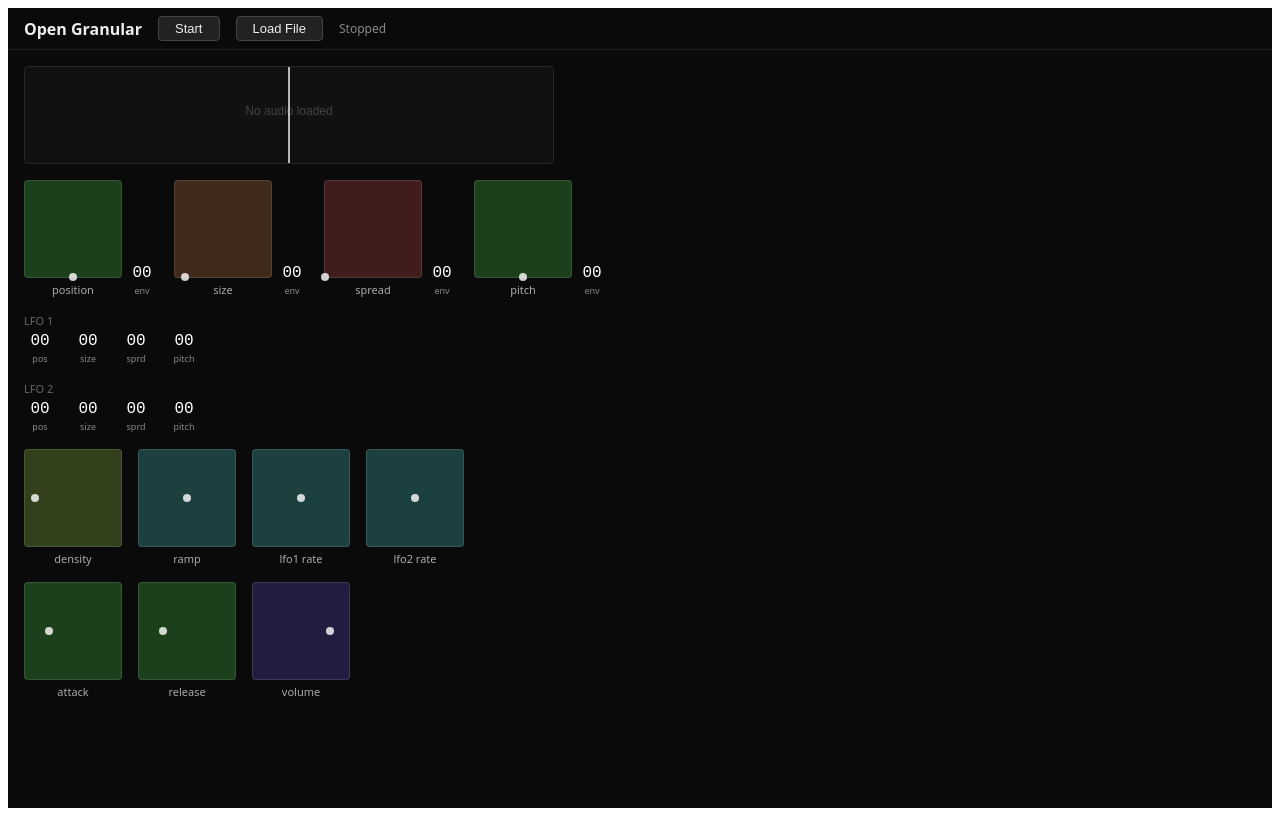
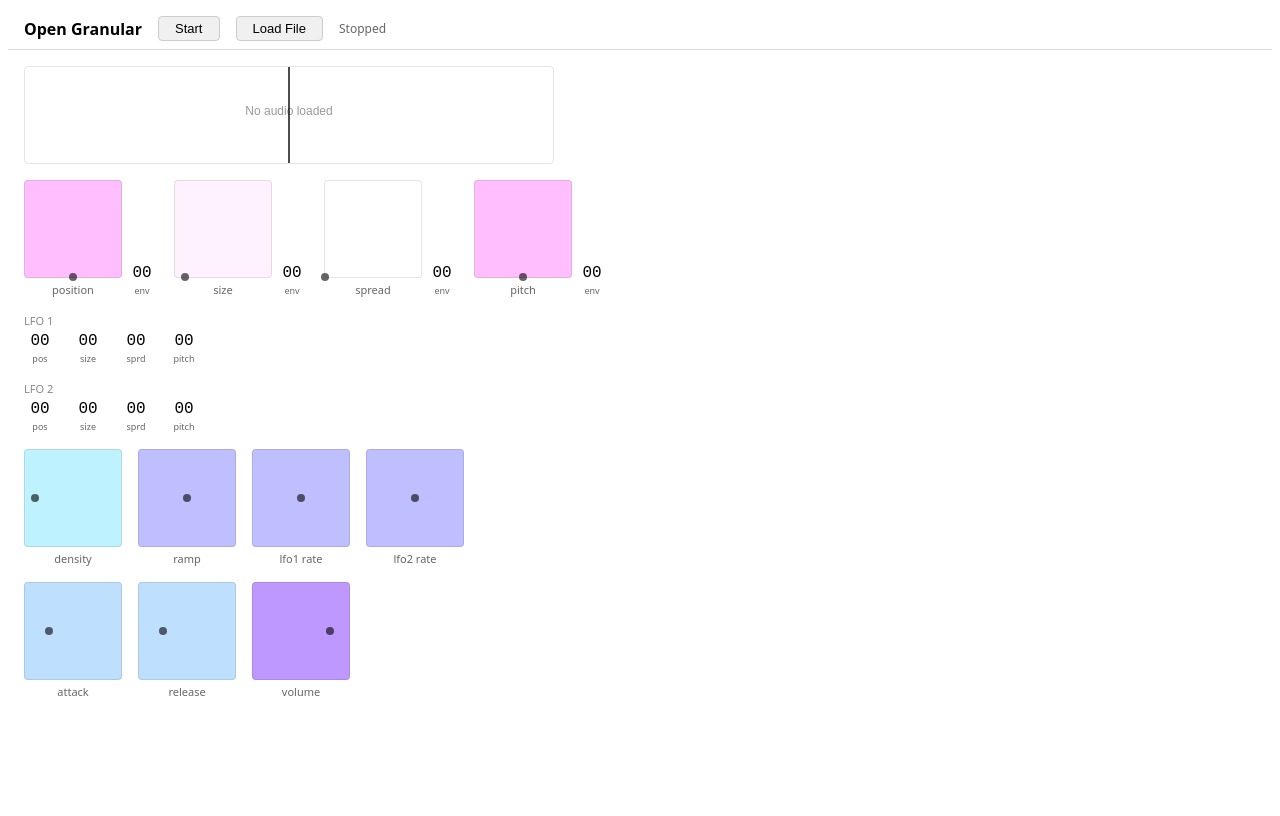
Before and after one commit to lucaskuzma/open-granular-js, a React (Vite) app: page / in a window 1280 px wide. Built offline with nearby package versions, Linux system fonts and the light colour scheme.

Commit message:
fix colors

```diff
--- a/src/App.tsx
+++ b/src/App.tsx
@@ -77,8 +77,8 @@ export default function App() {
   return (
     <div
       style={{
-        backgroundColor: "#0a0a0a",
-        color: "#eee",
+        backgroundColor: "#fff",
+        color: "#000",
         minHeight: "100vh",
         fontFamily: "system-ui, sans-serif",
       }}
@@ -90,7 +90,7 @@ export default function App() {
           alignItems: "center",
           gap: 16,
           padding: "8px 16px",
-          borderBottom: "1px solid #222",
+          borderBottom: "1px solid #ddd",
         }}
       >
         <span style={{ fontWeight: 600, fontSize: 16 }}>Open Granular</span>
@@ -114,7 +114,7 @@ export default function App() {
           }}
         />
 
-        <span style={{ fontSize: 12, color: "#888" }}>{status}</span>
+        <span style={{ fontSize: 12, color: "#666" }}>{status}</span>
       </div>
 
       {/* Synth panel */}
@@ -125,9 +125,9 @@ export default function App() {
 
 const buttonStyle: React.CSSProperties = {
   padding: "4px 16px",
-  backgroundColor: "#222",
-  color: "#eee",
-  border: "1px solid #444",
+  backgroundColor: "#f0f0f0",
+  color: "#000",
+  border: "1px solid #ccc",
   borderRadius: 4,
   cursor: "pointer",
   fontSize: 13,
--- a/src/ui/GranularPanel.tsx
+++ b/src/ui/GranularPanel.tsx
@@ -94,7 +94,7 @@ function Section({
 }) {
   return (
     <div>
-      <div style={{ fontSize: 11, color: "#666", marginBottom: 4, userSelect: "none" }}>
+      <div style={{ fontSize: 11, color: "#888", marginBottom: 4, userSelect: "none" }}>
         {title}
       </div>
       <div style={{ display: "flex", gap: 16 }}>{children}</div>
--- a/src/ui/colors.ts
+++ b/src/ui/colors.ts
@@ -1,5 +1,11 @@
-/** Derive a background hue from two normalized values, matching Swift's colorFor. */
+/**
+ * Matches GrainSwift's Style.colorFor:
+ *   Color(red: 1.0 - y, green: 1.0 - x, blue: 1.0, opacity: 0.5)
+ */
 export function colorFor(x: number, y: number): string {
-  const hue = (x * 240 + y * 120) % 360;
-  return `hsl(${hue}, 40%, 18%)`;
+  const r = Math.round((1 - y) * 255);
+  const g = Math.round((1 - x) * 255);
+  return `rgba(${r}, ${g}, 255, 0.5)`;
 }
+
+export const DISABLED = "rgba(64, 64, 64, 1)";
--- a/src/ui/components/LabelControl.tsx
+++ b/src/ui/components/LabelControl.tsx
@@ -50,10 +50,10 @@ export function LabelControl({ store, paramKey, label, width = 32 }: LabelContro
         gap: 2,
       }}
     >
-      <span style={{ fontFamily: "monospace", fontSize: 16, color: "#fff" }}>
+      <span style={{ fontFamily: "monospace", fontSize: 16, color: "#000" }}>
         {display}
       </span>
-      <span style={{ fontSize: 9, color: "#888" }}>{label}</span>
+      <span style={{ fontSize: 9, color: "#666" }}>{label}</span>
     </div>
   );
 }
--- a/src/ui/components/PositionControl.tsx
+++ b/src/ui/components/PositionControl.tsx
@@ -68,7 +68,7 @@ export function PositionControl({
         touchAction: "none",
         overflow: "hidden",
         borderRadius: 4,
-        border: "1px solid rgba(255,255,255,0.12)",
+        border: "1px solid rgba(0,0,0,0.1)",
       }}
     >
       <WaveformView buffer={buffer} width={width} height={height} />
@@ -82,7 +82,7 @@ export function PositionControl({
           bottom: 0,
           width: 2,
           marginLeft: -1,
-          backgroundColor: "rgba(255,255,255,0.7)",
+          backgroundColor: "rgba(0,0,0,0.7)",
           pointerEvents: "none",
         }}
       />
@@ -95,7 +95,7 @@ export function PositionControl({
           top: 0,
           bottom: 0,
           width: jitterWidth,
-          backgroundColor: "rgba(255,255,255,0.08)",
+          backgroundColor: "rgba(0,0,0,0.08)",
           pointerEvents: "none",
         }}
       />
--- a/src/ui/components/WaveformView.tsx
+++ b/src/ui/components/WaveformView.tsx
@@ -20,11 +20,11 @@ export function WaveformView({ buffer, width, height }: WaveformViewProps) {
     canvas.height = height * dpr;
     ctx.scale(dpr, dpr);
 
-    ctx.fillStyle = "#111";
+    ctx.fillStyle = "#fff";
     ctx.fillRect(0, 0, width, height);
 
     if (!buffer) {
-      ctx.fillStyle = "#444";
+      ctx.fillStyle = "#999";
       ctx.font = "12px sans-serif";
       ctx.textAlign = "center";
       ctx.fillText("No audio loaded", width / 2, height / 2);
@@ -35,7 +35,7 @@ export function WaveformView({ buffer, width, height }: WaveformViewProps) {
     const step = Math.max(1, Math.floor(data.length / width));
     const mid = height / 2;
 
-    ctx.strokeStyle = "#5a8";
+    ctx.strokeStyle = "#000";
     ctx.lineWidth = 1;
     ctx.beginPath();
 
--- a/src/ui/components/XYPad.tsx
+++ b/src/ui/components/XYPad.tsx
@@ -53,7 +53,7 @@ export function XYPad({ store, xKey, yKey, label, size = 96 }: XYPadProps) {
           borderRadius: 4,
           touchAction: "none",
           cursor: "crosshair",
-          border: "1px solid rgba(255,255,255,0.12)",
+          border: "1px solid rgba(0,0,0,0.1)",
         }}
       >
         {/* Crosshair indicator */}
@@ -67,12 +67,12 @@ export function XYPad({ store, xKey, yKey, label, size = 96 }: XYPadProps) {
             marginLeft: -4,
             marginBottom: -4,
             borderRadius: "50%",
-            backgroundColor: "rgba(255,255,255,0.8)",
+            backgroundColor: "rgba(0,0,0,0.6)",
             pointerEvents: "none",
           }}
         />
       </div>
-      <span style={{ fontSize: 11, color: "#aaa", userSelect: "none" }}>{label}</span>
+      <span style={{ fontSize: 11, color: "#666", userSelect: "none" }}>{label}</span>
     </div>
   );
 }
```
